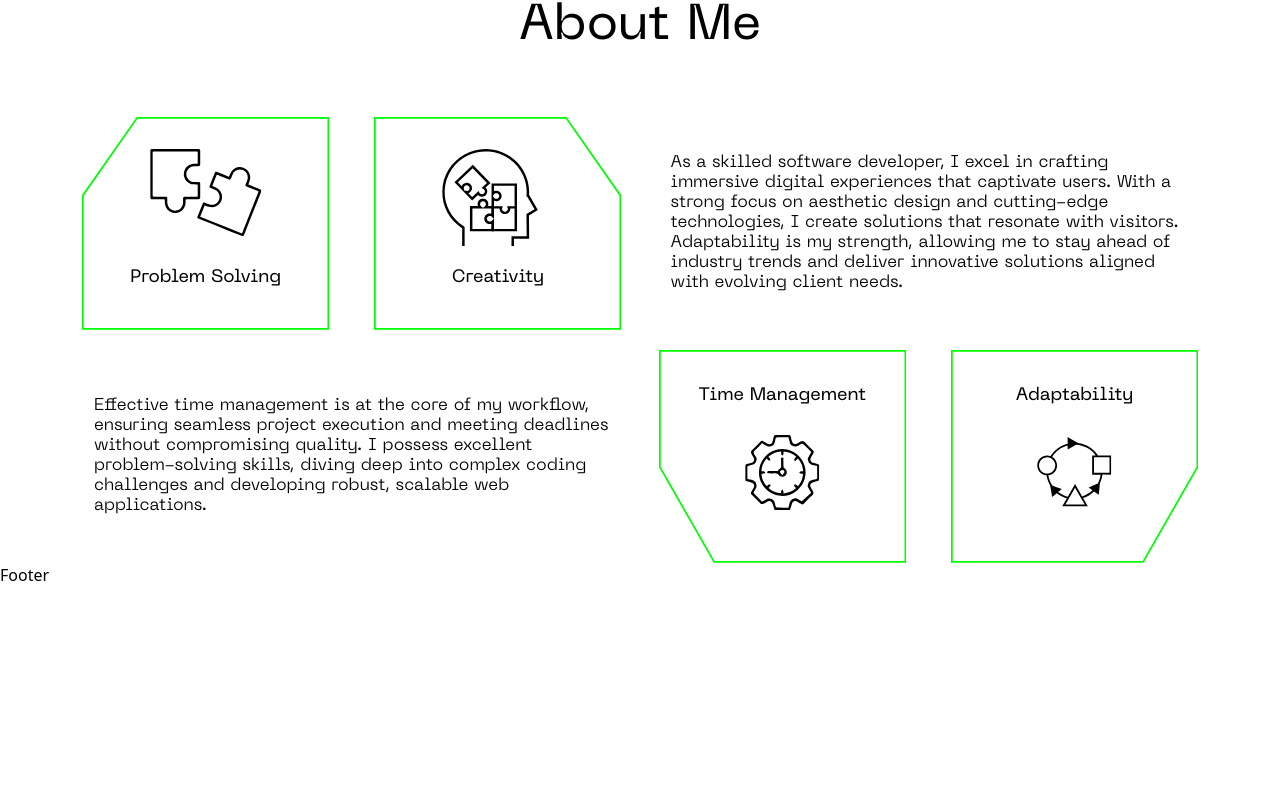
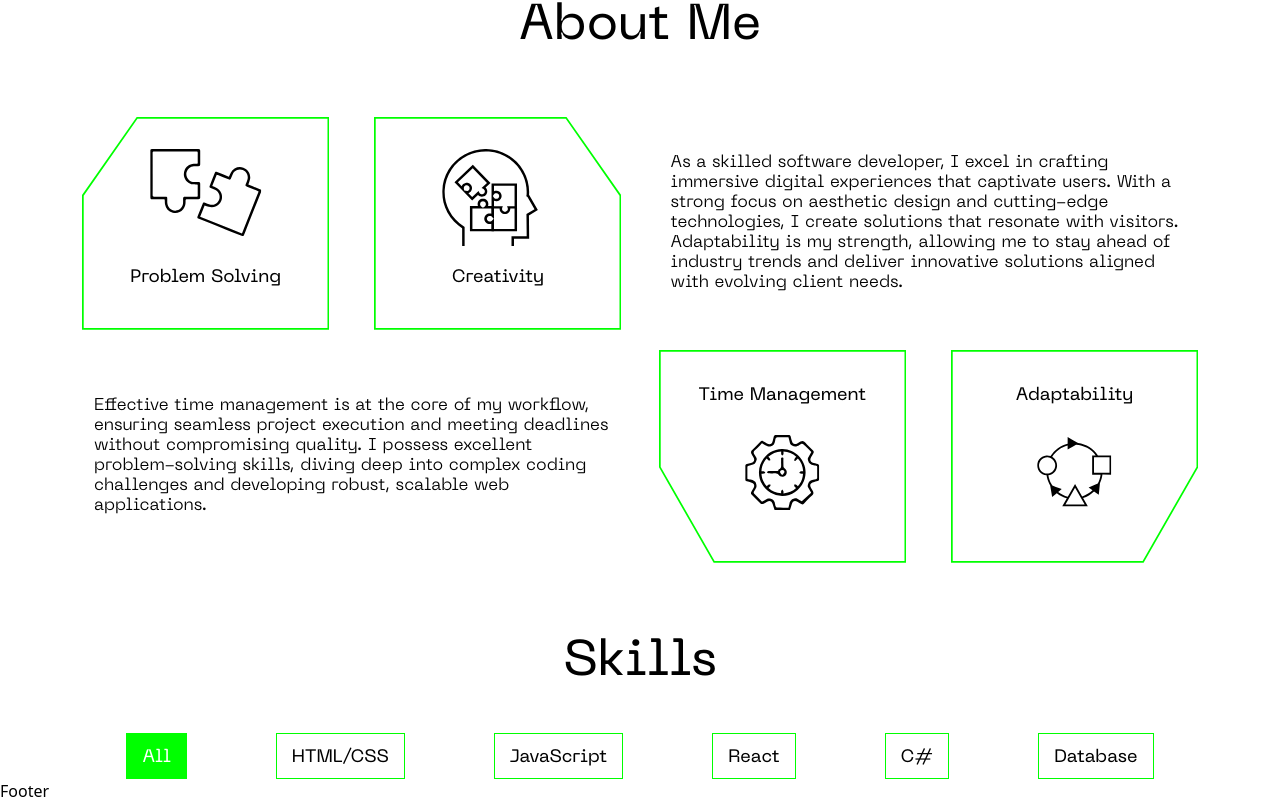
Before and after one commit to al1yew/my_portfolio, a React (Vite) app: page / in a window 1280 px wide. Shown: the part 788-1591 px from the top of the page. Before the commit the page ends 1375 px from the top, so only its background shows below. Built offline with nearby package versions, Linux system fonts and the light colour scheme.

Commit message:
doing skills

```diff
--- a/src/App.css
+++ b/src/App.css
@@ -597,7 +597,7 @@ input::-webkit-inner-spin-button {
   margin: 0;
 }
 .header .all .theme span svg {
-  transition: 0.3s ease-in-out;
+  transition: 0.3s;
   font-size: 35px;
 }
 .header .all .hamburger {
@@ -620,12 +620,18 @@ input::-webkit-inner-spin-button {
   width: 100%;
   height: -moz-max-content;
   height: max-content;
+  color: var(--textColor);
+  background-color: var(--backgroundColor);
+  transition: var(--darkModeTransition);
 }
 .home .all {
   display: flex;
   justify-content: space-between;
   flex-wrap: wrap;
   margin: 0;
+  color: var(--textColor);
+  background-color: var(--backgroundColor);
+  transition: var(--darkModeTransition);
 }
 .home .all .left {
   display: flex;
@@ -751,6 +757,9 @@ input::-webkit-inner-spin-button {
 .about {
   margin-top: 70px;
   padding: 0;
+  color: var(--textColor);
+  background-color: var(--backgroundColor);
+  transition: var(--darkModeTransition);
 }
 .about .all {
   font-family: var(--pp_regular);
@@ -761,6 +770,9 @@ input::-webkit-inner-spin-button {
   padding: 0;
   margin: 0;
   gap: 20px;
+  color: var(--textColor);
+  background-color: var(--backgroundColor);
+  transition: var(--darkModeTransition);
 }
 .about .all h1 {
   margin-bottom: 40px;
@@ -840,6 +852,55 @@ input::-webkit-inner-spin-button {
   transform: translateX(-50%);
   left: 50%;
   text-align: center;
+}
+
+.skills {
+  margin-top: 70px;
+  padding: 0;
+  color: var(--textColor);
+  background-color: var(--backgroundColor);
+  transition: var(--darkModeTransition);
+  width: 100%;
+  font-family: var(--pp_regular);
+}
+.skills .all {
+  padding: 0;
+  margin: 0;
+  display: flex;
+  justify-content: space-between;
+  align-items: center;
+  flex-wrap: wrap;
+  color: var(--textColor);
+  background-color: var(--backgroundColor);
+  transition: var(--darkModeTransition);
+}
+.skills .all h1 {
+  margin-bottom: 40px;
+  text-align: center;
+  font-size: 50px;
+  width: 100%;
+}
+.skills .all ul {
+  margin: 0;
+  padding: 0;
+  display: flex;
+  justify-content: space-around;
+  align-items: center;
+  flex-wrap: wrap;
+  width: 100%;
+  list-style: none;
+}
+.skills .all ul li {
+  margin: 0;
+  padding: 10px 15px 7px 15px;
+  border: 1px solid #00FF00;
+  transition: var(--darkModeTransition);
+  font-size: 18px;
+  cursor: pointer;
+}
+.skills .all ul .active {
+  background-color: #00FF00;
+  color: var(--otherTextColor);
 }
 
 @media (max-width: 576px) {
--- a/src/App.scss
+++ b/src/App.scss
@@ -741,7 +741,7 @@ input::-webkit-inner-spin-button {
                 margin: 0;
 
                 svg {
-                    transition: 0.3s ease-in-out;
+                    transition: 0.3s;
                     font-size: 35px;
                 }
             }
@@ -776,12 +776,18 @@ input::-webkit-inner-spin-button {
     padding: 0;
     width: 100%;
     height: max-content;
+    color: var(--textColor);
+    background-color: var(--backgroundColor);
+    transition: var(--darkModeTransition);
 
     .all {
         display: flex;
         justify-content: space-between;
         flex-wrap: wrap;
         margin: 0;
+        color: var(--textColor);
+        background-color: var(--backgroundColor);
+        transition: var(--darkModeTransition);
 
         .left {
             display: flex;
@@ -919,6 +925,9 @@ input::-webkit-inner-spin-button {
 .about {
     margin-top: 70px;
     padding: 0;
+    color: var(--textColor);
+    background-color: var(--backgroundColor);
+    transition: var(--darkModeTransition);
 
     .all {
         font-family: var(--pp_regular);
@@ -929,6 +938,9 @@ input::-webkit-inner-spin-button {
         padding: 0;
         margin: 0;
         gap: 20px;
+        color: var(--textColor);
+        background-color: var(--backgroundColor);
+        transition: var(--darkModeTransition);
 
         h1 {
             margin-bottom: 40px;
@@ -1017,6 +1029,60 @@ input::-webkit-inner-spin-button {
                     left: 50%;
                     text-align: center;
                 }
+            }
+        }
+    }
+}
+
+.skills {
+    margin-top: 70px;
+    padding: 0;
+    color: var(--textColor);
+    background-color: var(--backgroundColor);
+    transition: var(--darkModeTransition);
+    width: 100%;
+    font-family: var(--pp_regular);
+
+    .all {
+        padding: 0;
+        margin: 0;
+        display: flex;
+        justify-content: space-between;
+        align-items: center;
+        flex-wrap: wrap;
+        color: var(--textColor);
+        background-color: var(--backgroundColor);
+        transition: var(--darkModeTransition);
+
+        h1 {
+            margin-bottom: 40px;
+            text-align: center;
+            font-size: 50px;
+            width: 100%;
+        }
+
+        ul {
+            margin: 0;
+            padding: 0;
+            display: flex;
+            justify-content: space-around;
+            align-items: center;
+            flex-wrap: wrap;
+            width: 100%;
+            list-style: none;
+
+            li {
+                margin: 0;
+                padding: 10px 15px 7px 15px;
+                border: 1px solid #00FF00;
+                transition: var(--darkModeTransition);
+                font-size: 18px;
+                cursor: pointer;
+            }
+
+            .active {
+                background-color: #00FF00;
+                color: var(--otherTextColor);
             }
         }
     }
--- a/src/components/Content.jsx
+++ b/src/components/Content.jsx
@@ -1,11 +1,13 @@
 import HeroSection from "./HeroSection";
 import AboutSection from "./AboutSection";
+import SkillsSection from "./SkillsSection";
 
 const Content = () => {
     return (
         <main>
             <HeroSection />
             <AboutSection />
+            <SkillsSection />
         </main>
     );
 };
--- /dev/null
+++ b/src/components/SkillsSection.jsx
@@ -0,0 +1,36 @@
+import { useState } from "react";
+import { skills } from "../constants";
+
+const SkillsSection = () => {
+    const [category, setCategory] = useState("all");
+    const categories = ["All", ...new Set(skills.map((x) => x.category))];
+
+    return (
+        <section className="skills">
+            <div className="container">
+                <div className="row all">
+                    <h1>Skills</h1>
+                    <ul>
+                        {categories.map((c, i) => {
+                            return (
+                                <li
+                                    key={i}
+                                    className={
+                                        c.toLowerCase() ===
+                                        category.toLowerCase()
+                                            ? "active"
+                                            : ""
+                                    }
+                                    onClick={() => setCategory(c)}
+                                >
+                                    {c}
+                                </li>
+                            );
+                        })}
+                    </ul>
+                </div>
+            </div>
+        </section>
+    );
+};
+export default SkillsSection;
--- a/src/constants.jsx
+++ b/src/constants.jsx
@@ -1,8 +1,63 @@
-export const links = [
-    "Home",
-    "About",
-    "Skills",
-    "Projects",
-    "Certificates",
-    "Contact",
+import { nanoid } from "nanoid";
+import { BsBootstrap, BsFiletypeScss } from "react-icons/bs";
+
+import {
+    SiSemanticuireact,
+    SiStyledcomponents,
+    SiAxios,
+    SiRedux,
+    SiLodash,
+    SiReactrouter,
+    SiNextdotjs,
+    SiReactquery,
+    SiJquery,
+    SiTailwindcss,
+    SiReact,
+    SiVuedotjs,
+    SiContentful,
+    SiDotnet,
+    SiMicrosoftsqlserver,
+    SiKdenlive,
+    SiMysql,
+    SiPostgresql,
+    SiMongodb,
+} from "react-icons/si";
+
+export const links = ["Home", "About", "Skills", "Projects", "Certificates", "Contact"];
+
+export const skills = [
+    { id: nanoid(), category: "HTML/CSS", skill: "Bootstrap", icon: <BsBootstrap /> },
+    { id: nanoid(), category: "HTML/CSS", skill: "Tailwind CSS", icon: <SiTailwindcss /> },
+    { id: nanoid(), category: "HTML/CSS", skill: "SCSS", icon: <BsFiletypeScss /> },
+    { id: nanoid(), category: "HTML/CSS", skill: "Semantic UI", icon: <SiSemanticuireact /> },
+    { id: nanoid(), category: "HTML/CSS", skill: "styled-components", icon: <SiStyledcomponents /> },
+
+    { id: nanoid(), category: "JavaScript", skill: "React.js", icon: <SiReact /> },
+    { id: nanoid(), category: "JavaScript", skill: "Vue.js", icon: <SiVuedotjs /> },
+    { id: nanoid(), category: "JavaScript", skill: "Axios", icon: <SiAxios /> },
+    { id: nanoid(), category: "JavaScript", skill: "Jquery", icon: <SiJquery /> },
+    { id: nanoid(), category: "JavaScript", skill: "Next.js", icon: <SiNextdotjs /> },
+
+    { id: nanoid(), category: "React", skill: "Redux", icon: <SiRedux /> },
+    { id: nanoid(), category: "React", skill: "Lodash", icon: <SiLodash /> },
+    { id: nanoid(), category: "React", skill: "React Router", icon: <SiReactrouter /> },
+    { id: nanoid(), category: "React", skill: "Next.js", icon: <SiNextdotjs /> },
+    { id: nanoid(), category: "React", skill: "React Query", icon: <SiReactquery /> },
+    { id: nanoid(), category: "React", skill: "Context API", icon: <SiReact /> },
+    { id: nanoid(), category: "React", skill: "Contentful", icon: <SiContentful /> },
+
+    { id: nanoid(), category: "C#", skill: "ASP.NET MVC", icon: <SiDotnet /> },
+    { id: nanoid(), category: "C#", skill: "ASP.NET Web API", icon: <SiDotnet /> },
+    { id: nanoid(), category: "C#", skill: "Entity Framework", icon: <SiDotnet /> },
+    { id: nanoid(), category: "C#", skill: "ASP.NET Core", icon: <SiDotnet /> },
+    { id: nanoid(), category: "C#", skill: "Microsoft Identity", icon: <SiDotnet /> },
+    { id: nanoid(), category: "C#", skill: "AutoMapper", icon: <SiMicrosoftsqlserver /> },
+    { id: nanoid(), category: "C#", skill: "FluentValidation", icon: <SiDotnet /> },
+    { id: nanoid(), category: "C#", skill: "SignalR", icon: <SiKdenlive /> },
+    { id: nanoid(), category: "C#", skill: "Dapper", icon: <SiDotnet /> },
+
+    { id: nanoid(), category: "Database", skill: "MSSQL", icon: <SiMicrosoftsqlserver /> },
+    { id: nanoid(), category: "Database", skill: "PostgreSQL", icon: <SiPostgresql /> },
+    { id: nanoid(), category: "Database", skill: "MySQL", icon: <SiMysql /> },
+    { id: nanoid(), category: "Database", skill: "MongoDB", icon: <SiMongodb /> },
 ];
```
Also changed, not shown: 1 other file (tests, documents, lock files or other folders).
